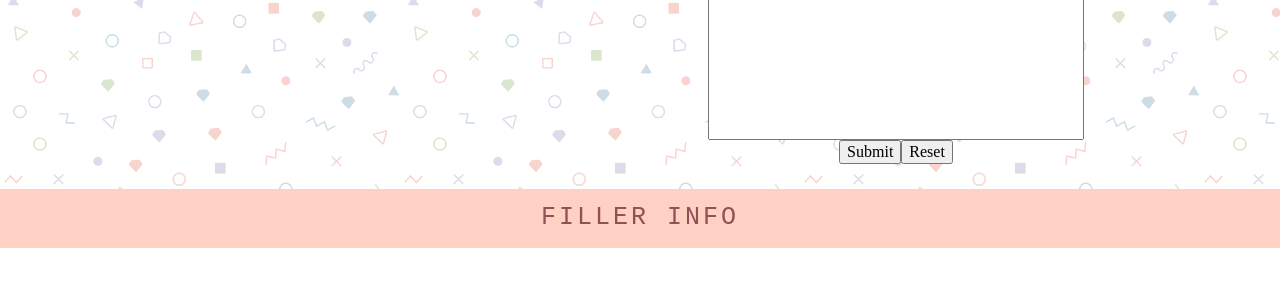
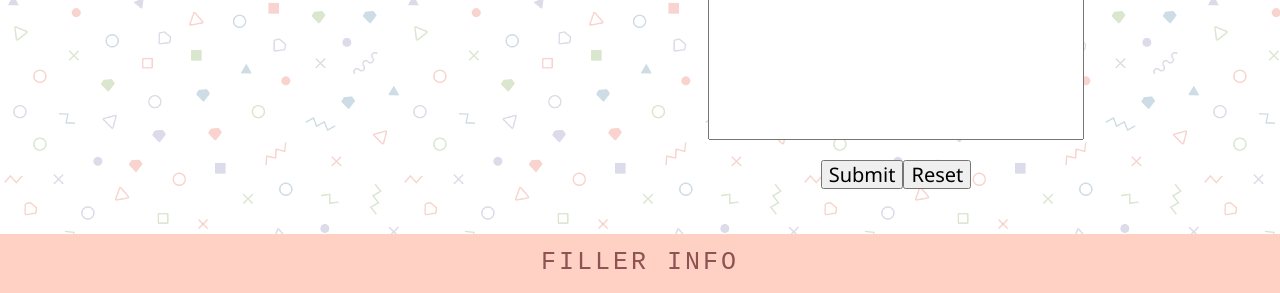
Before and after one commit to LeahArden175/portfolio, a plain HTML site: page index.html in a window 1280 px wide. Shown: the part 2325-2618 px from the top of the page. Before the commit the page ends 2573 px from the top, so only its background shows below. Drawn offline with nearby package versions, Linux system fonts and the light colour scheme; a script that the page names is missing; a web font is replaced by a local one.

Commit message:
html errors

```diff
--- a/index.html
+++ b/index.html
@@ -142,11 +142,9 @@
                         </div>
 
                         <div class="item">
-                        <form action = "https://formspree.io/xoqkgyqz"
-                            method= "POST">
-
-                                <h6>Reach me at</h6>
-                                <h6>leaharden175@gmail.com!</h6>
+                            <h6>Reach me at</h6>
+                            <h6>leaharden175@gmail.com!</h6>
+                                <form action = "https://formspree.io/xoqkgyqz"method= "POST">
                                 <label for="user-name">First name:</label>
                                 <textarea
                                     id="user-name"
@@ -172,10 +170,10 @@
                                     placeholder ="Write your message here!"
                                      required>
                                 </textarea>
-                            <section class="center">
-                                <button type="submit">Submit</button>
-                                <button type="reset">Reset</button>
-                            </section>
+                                <p class="center">
+                                    <button type="submit">Submit</button>
+                                    <button type="reset">Reset</button>
+                                </p>
                              </div>
                           </form>
                     </div>
```
Also changed, not shown: main.css (line endings or trailing spaces).
